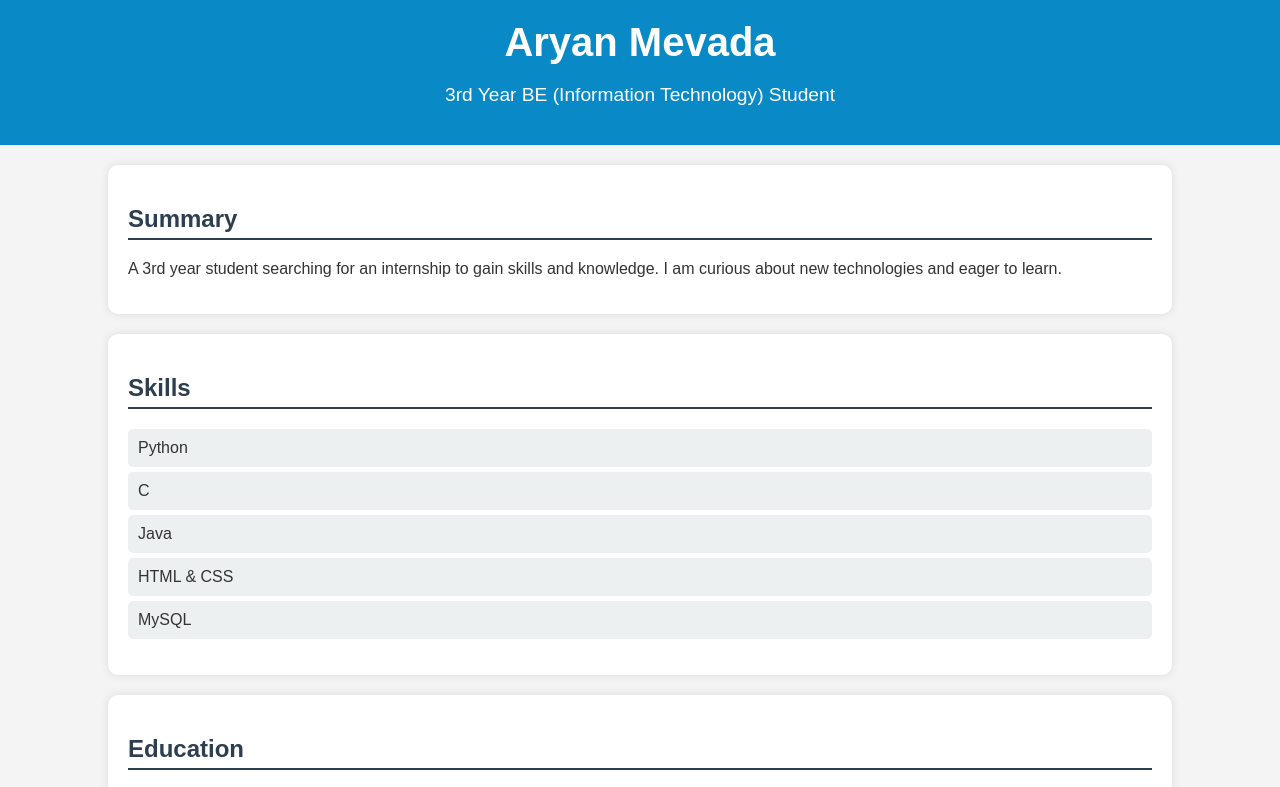
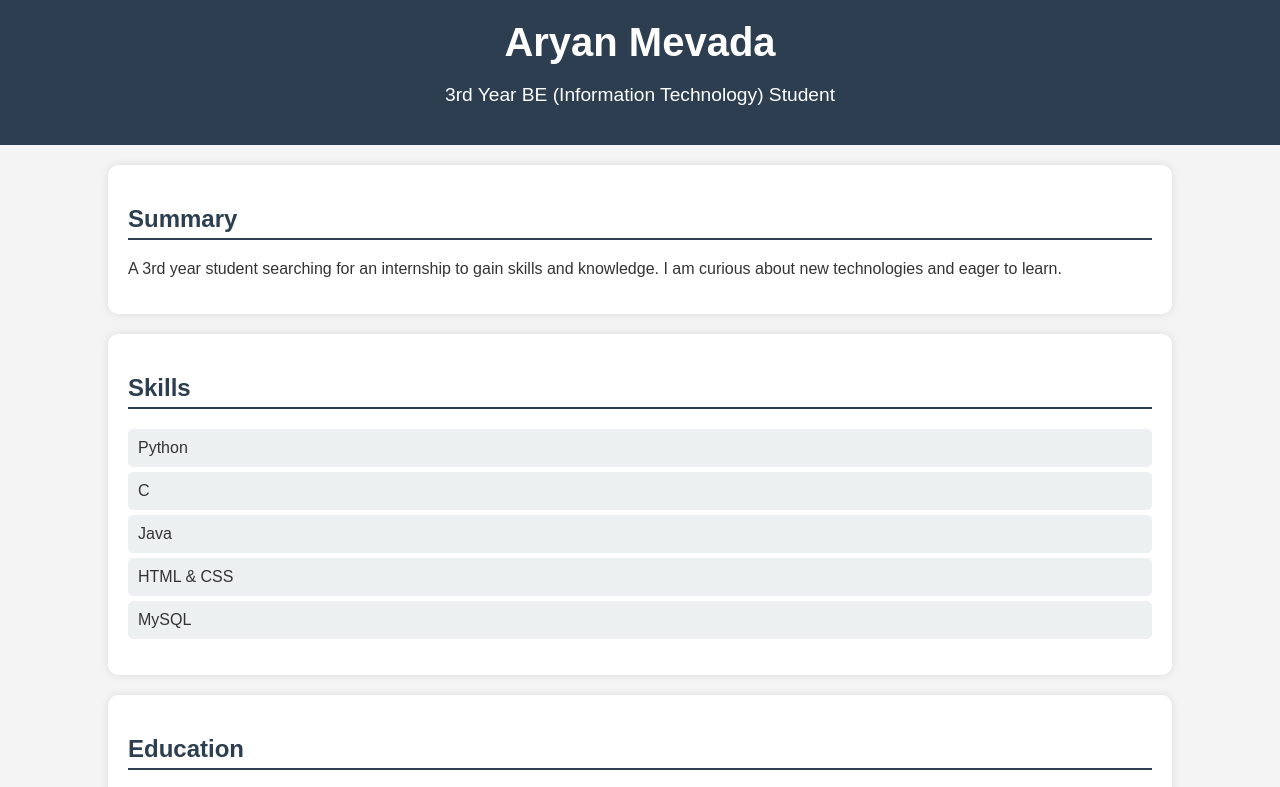
Before and after one commit to AryanMevada/AryanMevada.github.io, a plain HTML site: page index.html in a window 1280 px wide. Shown: the top 787 px of the page. Drawn offline with Linux system fonts and the light colour scheme.

Commit message:
Initial commit

```diff
--- a/styles.css
+++ b/styles.css
@@ -9,7 +9,7 @@ body {
 
 /* Header */
 header {
-    background-color: #098ac6;
+    background-color: #2c3e50;
     color: white;
     text-align: center;
     padding: 20px;
```
Also changed, not shown: index.html (+3 -0 lines), 1 other file.
